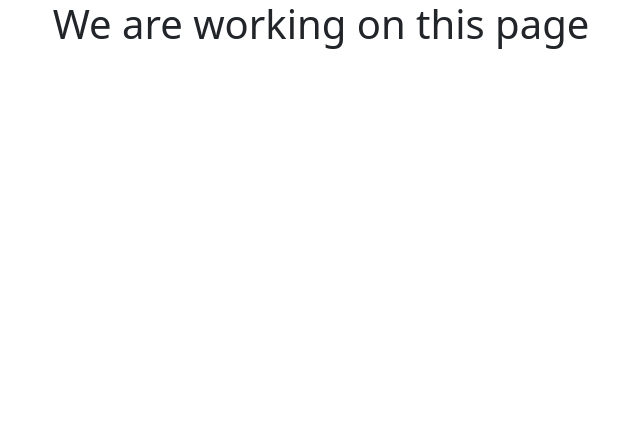
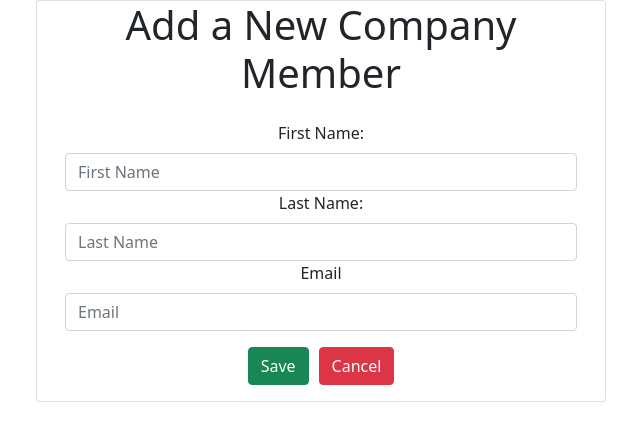
Before and after one commit to s541910/GDP-UI, a React (Create React App) app: page /addcompanymember in a window 1280 px wide. Shown: the top 438 px of the page, without its empty margins (319-959 px from the left). Built offline with nearby package versions, Linux system fonts and the light colour scheme.

Commit message:
added compnaymember dashboard and list

```diff
--- a/src/App.js
+++ b/src/App.js
@@ -10,6 +10,8 @@ import Register from './components/Register'
 import CreateEvent from './components/CreateEvent'
 import AddCompanyMember from './components/AddCompanyMember'
 import ViewEventDeatils from './components/ViewEventDeatils'
+import CompanyMemberDashboardList from './components/CompanyMemberDashboardList'
+
 
 
 function App() {
@@ -27,6 +29,8 @@ function App() {
         <Route path='/createevent' component={CreateEvent}/>
         <Route path='/addcompanymember' component={AddCompanyMember}/>
         <Route path='/view-event/:id' component={ViewEventDeatils}/>
+        <Route path="/CompanyMemberDashboardList" component={CompanyMemberDashboardList}/>
+
         </Switch>
     </div>
    </BrowserRouter>
--- a/src/components/AddCompanyMember.js
+++ b/src/components/AddCompanyMember.js
@@ -1,19 +1,101 @@
 import React, { Component } from 'react'
+import AdminService from '../services/AdminService'
 
 export default class AddCompanyMember extends Component {
     constructor(props) {
         super(props)
+        this.state = {
+            firstName:'',
+            lastName:'',
+            Email:'',
+            role:'',
+            password:''
+        }
+        this.changeFirstNameHandler = this.changeFirstNameHandler.bind(this)
+        this.changeLastNameHandler = this.changeLastNameHandler.bind(this)
+        this.changeEmailHandler = this.changeEmailHandler.bind(this)
 
-        this.state = {
-
-        }
     }
 
+    changeFirstNameHandler = (event) => {
+    this.setState({ firstName: event.target.value })
+  }
+  changeLastNameHandler = (event) => {
+    this.setState({ lastName: event.target.value })
+  }
+  changeEmailHandler = (event) => {
+    this.setState({ Email: event.target.value })
+  }
+
+    saveEmployeMemberData=(e)=>{
+          e.preventDefault();
+           let user = {firstName: this.state.firstName, lastName: this.state.lastName,
+           email: this.state.Email, role: "companymember",password:"1234"};
+
+            AdminService.saveCompanyMember(user).then(res =>{
+            this.history.push('/CompanyMemberDashboardList')
+           });
+    }
+
+    cancel(){
+            this.props.history.push('/');
+            }
     render() {
         return (
-            <div>
-            <h1> We are working on this page</h1>
+        <div>
+        <div className="container">
+          <div className="row">
+            <div className="card col-md-6 offset-md-3 offset-md-3">
+              {
+                  <h1>Add a New Company Member</h1>
+              }
+              <div className="card-body">
+                <form>
+                  <div className="form-group">
+                    <label>First Name:</label>
+                    <input
+                      placeholder="First Name"
+                      name="firstName"
+                      className="form-control"
+                      value={this.state.firstName}
+                      onChange={this.changeFirstNameHandler}
+                    />
+                    <label>Last Name:</label>
+                    <input
+                      placeholder="Last Name"
+                      name="lastName"
+                      className="form-control"
+                      value={this.state.lastName}
+                       onChange={this.changeLastNameHandler}
+                    />
+                    <label>Email</label>
+                    <input
+                      placeholder="Email"
+                      name="Email"
+                      className="form-control"
+                      value={this.state.email}
+                      onChange={this.changeEmailHandler}
+                    />
+                  </div>
+                  <button
+                    className="btn btn-success"
+                     onClick={this.saveCompanyMemberData}
+                  >
+                    Save
+                  </button>
+                  <button
+                    className="btn btn-danger"
+                     onClick={this.cancel}
+                    style={{ marginLeft: "10px" }}
+                  >
+                    Cancel
+                  </button>
+                </form>
+              </div>
             </div>
+          </div>
+        </div>
+      </div>
         )
     }
 }
--- a/src/components/AdminDashboard.js
+++ b/src/components/AdminDashboard.js
@@ -1,6 +1,7 @@
 import React, { Component } from 'react'
 import './AdminDashboard.css'
 import AdminService from '../services/AdminService'
+import EventService from '../services/EventService'
 import {  Table } from 'react-bootstrap';
 
  class AdminDashboard extends Component {
@@ -9,31 +10,43 @@ import {  Table } from 'react-bootstrap';
     this.state = {
       events:[]
     }
-    this.deleteEmployee = this.deleteEmployee.bind(this)
-    this.viewEmployee = this.viewEmployee.bind(this)
-    // this.AddCompanyMember = this.AddCompanyMember.bind(this)
-    // this.viewCompnayMemberList = this.viewCompnayMemberList.bind(this)
+    this.deleteEvent = this.deleteEvent.bind(this)
+    this.viewEvent = this.viewEvent.bind(this)
+     this.AddCompanyMember = this.AddCompanyMember.bind(this)
+     this.viewCompnayMemberList = this.viewCompnayMemberList.bind(this)
 
   }
 
    componentDidMount() {
     AdminService.getEventsList().then((res) => {
-        console.log(res)
      this.setState({ events: res.data })
-     console.log(res)
     })
   }
+viewCompnayMemberList()
+{
+   const {history} = this.props;
+        history.push('/CompanyMemberDashboardList')
+}
+AddCompanyMember()
+{
+  const {history} = this.props;
+        history.push('/addcompanymember')
 
-  deleteEmployee(id)
- {
-    //  EmployeeService.deleteEmployee(id).then(res =>{
+}
+back()
+  {
+     this.props.history.goBack();
+  }
+  deleteEvent(id)
+   {
+     EventService.deleteEvent(id).then(res =>{
         this.setState({ events: this.state.events.filter(event => event.id !== id) });
-        //  });
- }
-viewEmployee(id)
-{
-    this.props.history.push(`/view-event/${id}`)
-}
+      });
+      }
+    viewEvent(id)
+    {
+        this.props.history.push(`/view-event/${id}`)
+    }
     render() {
         return (
             <div>
@@ -64,15 +77,15 @@ viewEmployee(id)
                         <td>{ event.location }</td>
 
                         <td>
-                    <button style={{marginLeft:"10px"}} onClick={() => this.deleteEmployee(event.id)} className="btn btn-danger">Delete</button>
-                    <button style={{marginLeft:"10px"}} onClick={() => this.viewEmployee(event.id)} className="btn btn-info">View</button>
+                    <button style={{marginLeft:"10px"}} onClick={() => this.deleteEvent(event.id)} className="btn btn-danger">Delete</button>
+                    <button style={{marginLeft:"10px"}} onClick={() => this.viewEvent(event.id)} className="btn btn-info">View</button>
                   </td>
                       </tr>)
                      })
                     }
                 </tbody>
            </Table>
-
+ <button style={{marginLeft:"10px"}} onClick={() => this.back()} className="btn btn-danger">Back</button>
             </div>
         )
     }
--- a/src/components/CompanyMemberDashboard.js
+++ b/src/components/CompanyMemberDashboard.js
@@ -6,16 +6,13 @@ export default class CompanyMemberDashboard extends Component {
 
     constructor(props) {
         super(props)
-
         this.state = {
             events:[],
         }
     }
 
 //      componentDidMount() {
-
 //       this.setState({ employees: res.data })
-
 //   }
     render() {
         return (
--- /dev/null
+++ b/src/components/CompanyMemberDashboardList.js
@@ -0,0 +1,55 @@
+import React, { Component } from 'react'
+import AdminService from '../services/AdminService'
+import {  Table } from 'react-bootstrap';
+export default class CompanyMemberDashboardList extends Component {
+    constructor(props) {
+        super(props)
+
+        this.state = {
+            compnayMembersList:[]
+        }
+    }
+    componentDidMount() {
+    AdminService.getCompnayMemList().then((res) => {
+     this.setState({compnayMembersList: res.data })
+    })
+  }
+  back()
+  {
+     this.props.history.goBack();
+  }
+
+    render() {
+        return (
+            <div>
+           <h1>Compnay Members List</h1>
+           <Table striped bordered hover>
+                        <thead>
+                        <tr>
+                            <th>First Name</th>
+                            <th>Last Name</th>
+                            <th>Email</th>
+                            <th>Actions</th>
+                         </tr>
+                         </thead>
+                <tbody>
+
+                  { this.state.compnayMembersList.map(cMlist => {
+                      return (<tr key={cMlist.id }>
+                        <td>{ cMlist.firstname }</td>
+                        <td>{ cMlist.lastname }</td>
+                        <td>{ cMlist.email }</td>
+                        <td>
+                        <button style={{marginLeft:"10px"}} onClick={() => this.deleteEmployee(cMlist.id)} className="btn btn-danger">Delete</button>
+                         </td>
+                      </tr>)
+                     })
+                    }
+                </tbody>
+           </Table>
+           <button style={{marginLeft:"10px"}} onClick={() => this.back()} className="btn btn-danger">Back</button>
+
+            </div>
+        )
+    }
+}
--- a/src/components/CreateEvent.js
+++ b/src/components/CreateEvent.js
@@ -3,14 +3,12 @@ import React, { Component } from 'react'
 export default class CreateEvent extends Component {
     constructor(props) {
         super(props)
-
         this.state = {
          form:""
         }
     }
 
-
-    cancel()
+cancel()
 {
     this.props.history.push('/');
 }
--- a/src/components/Register.js
+++ b/src/components/Register.js
@@ -30,7 +30,8 @@ class Register extends Component {
             "firstname": this.state.first_name,
             "lastname": this.state.last_name,
             "email": this.state.email,
-            "password": this.state.password
+            "password": this.state.password,
+            "role":"user"
         }
         LoginService.Register(payload).then((response) => {
                 console.log(response.status);
--- a/src/services/AdminService.js
+++ b/src/services/AdminService.js
@@ -6,5 +6,13 @@ class AdminService{
     {
         return axios.get(apiBaseUrl+"eventslist")
     }
+    getCompnayMemList()
+    {
+        return axios.get(apiBaseUrl+"companyMembersList")
+    }
+    saveCompanyMember(user)
+    {
+        return axios.post(apiBaseUrl+'register',user)
+    }
    }
 export default new AdminService()
--- a/src/services/EventService.js
+++ b/src/services/EventService.js
@@ -3,8 +3,12 @@ import axios from 'axios';
  const apiBaseUrl = "http://localhost:8080/";
 
  class EventService{
-    EventById(id){
-        return axios.post(apiBaseUrl+"event/{id}", event)
+    // EventById(id){
+    //     return axios.post(apiBaseUrl+"event/{id}", event)
+    // }
+    deleteEvent(Id)
+    {
+       return axios.post(apiBaseUrl+"event/{id}")
     }
 
 }
```
